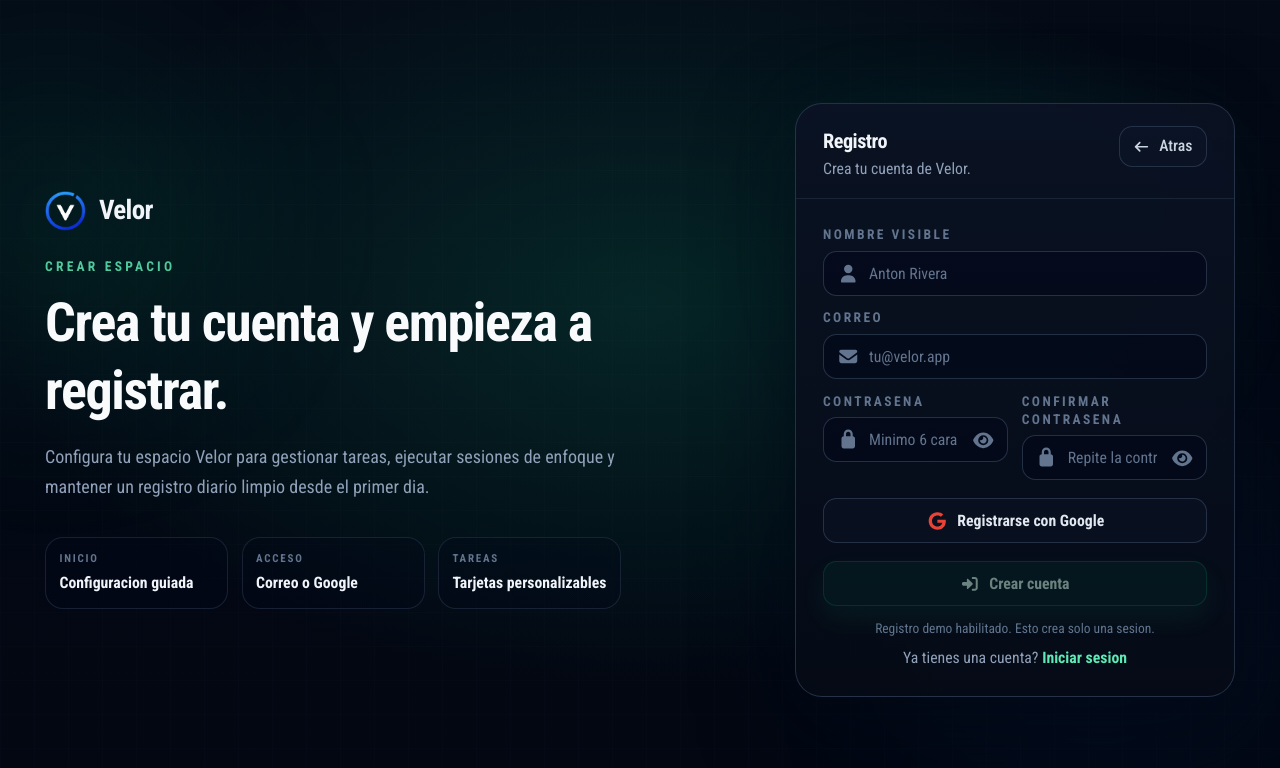
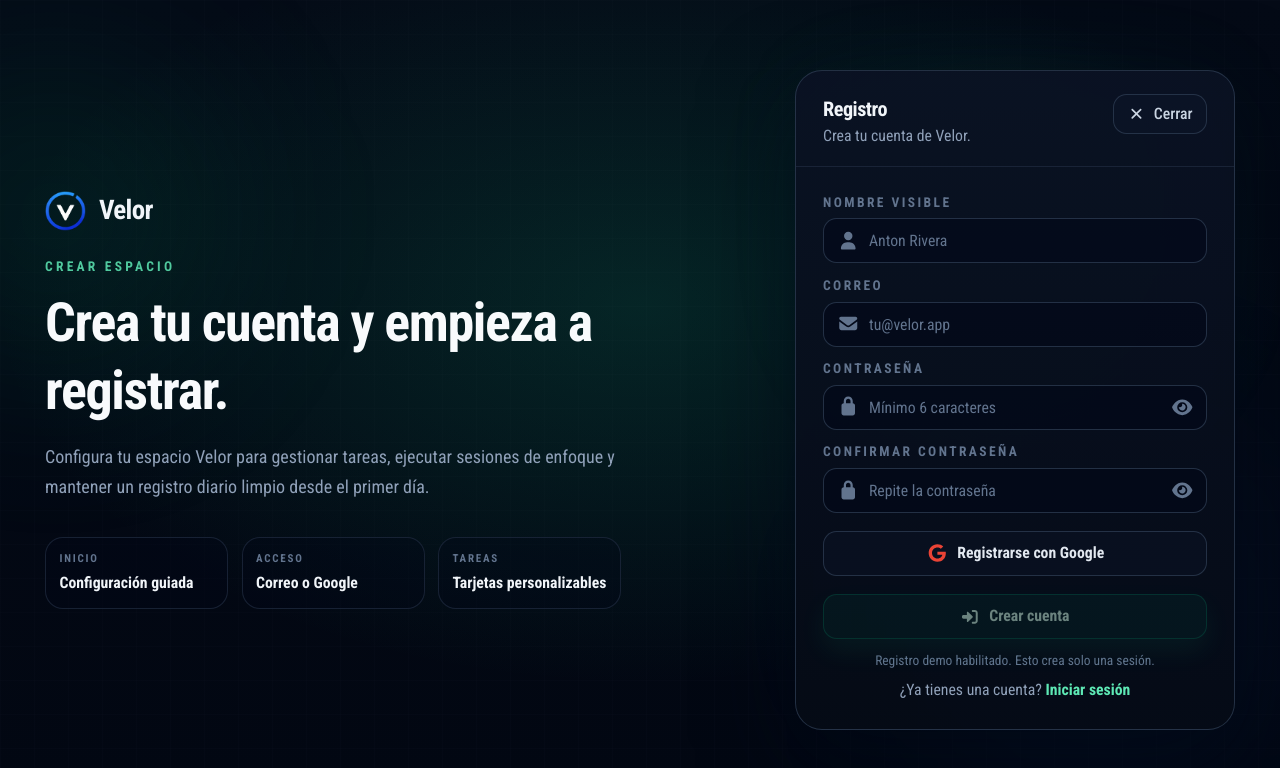
Before and after one commit to Jhoan2-cpu/Manage-time-v2, a React (Vite) app: page / in a window 1280 px wide. Both pictures are taken after a click on the button "Registrarse". Shown: the top 768 px of the page. Built offline with nearby package versions, Linux system fonts and the light colour scheme; no server answers.

Commit message:
fix(register-form): stack password fields and restore spanish accents in auth copy

```diff
--- a/src/App.tsx
+++ b/src/App.tsx
@@ -150,12 +150,7 @@
   }
 
   const route = resolveRoute(currentPath)
-  const handleGoBack = () => {
-    if (typeof window !== 'undefined' && window.history.length > 1) {
-      window.history.back()
-      return
-    }
-
+  const handleCloseAuthForm = () => {
     navigateTo('/')
     setCurrentPath('/')
   }
@@ -164,7 +159,7 @@
     if (route === 'register') {
       return (
         <RegisterPage
-          onGoBack={handleGoBack}
+          onClose={handleCloseAuthForm}
           onOpenLogin={() => {
             navigateTo('/login')
             setCurrentPath('/login')
@@ -177,7 +172,7 @@
     if (route === 'login') {
       return (
         <LoginPage
-          onGoBack={handleGoBack}
+          onClose={handleCloseAuthForm}
           onLogin={handleLogin}
           onLoginWithGoogle={handleGoogleAuth}
           onOpenRegister={() => {
--- a/src/features/auth/components/LoginPage.tsx
+++ b/src/features/auth/components/LoginPage.tsx
@@ -1,6 +1,6 @@
 import { FormEvent, useState, type ReactNode } from 'react'
 import { FontAwesomeIcon } from '@fortawesome/react-fontawesome'
-import { faArrowLeft, faEnvelope, faEye, faEyeSlash, faLock, faRightToBracket } from '@fortawesome/free-solid-svg-icons'
+import { faEnvelope, faEye, faEyeSlash, faLock, faRightToBracket, faXmark } from '@fortawesome/free-solid-svg-icons'
 import { faGoogle } from '@fortawesome/free-brands-svg-icons'
 import { useI18n } from '../../../i18n'
 
@@ -8,10 +8,10 @@
   onLogin: (payload: { email: string; password: string }) => void
   onLoginWithGoogle?: () => void
   onOpenRegister?: () => void
-  onGoBack?: () => void
+  onClose?: () => void
 }
 
-export function LoginPage({ onLogin, onLoginWithGoogle, onOpenRegister, onGoBack }: LoginPageProps) {
+export function LoginPage({ onLogin, onLoginWithGoogle, onOpenRegister, onClose }: LoginPageProps) {
   const { t } = useI18n()
   const [email, setEmail] = useState('')
   const [password, setPassword] = useState('')
@@ -89,11 +89,11 @@
                   <button
                     className="inline-flex h-9 items-center gap-2 rounded-xl border border-slate-700/70 bg-slate-900/35 px-3 text-sm font-medium text-slate-300 transition hover:border-slate-600 hover:bg-slate-800/60 hover:text-slate-100"
                     data-sfx-type="off"
-                    onClick={onGoBack}
+                    onClick={onClose}
                     type="button"
                   >
-                    <FontAwesomeIcon className="text-xs" icon={faArrowLeft} />
-                    {t('common.actions.back')}
+                    <FontAwesomeIcon className="text-xs" icon={faXmark} />
+                    {t('common.actions.close')}
                   </button>
                 </div>
               </div>
--- a/src/features/auth/components/RegisterPage.tsx
+++ b/src/features/auth/components/RegisterPage.tsx
@@ -1,13 +1,13 @@
 import { FormEvent, useState, type ReactNode } from 'react'
 import { FontAwesomeIcon } from '@fortawesome/react-fontawesome'
 import {
-  faArrowLeft,
   faEnvelope,
   faEye,
   faEyeSlash,
   faLock,
   faRightToBracket,
   faUser,
+  faXmark,
 } from '@fortawesome/free-solid-svg-icons'
 import { faGoogle } from '@fortawesome/free-brands-svg-icons'
 import { useI18n } from '../../../i18n'
@@ -16,10 +16,10 @@
   onRegister: (payload: { displayName: string; email: string; password: string }) => void
   onRegisterWithGoogle?: () => void
   onOpenLogin?: () => void
-  onGoBack?: () => void
+  onClose?: () => void
 }
 
-export function RegisterPage({ onRegister, onRegisterWithGoogle, onOpenLogin, onGoBack }: RegisterPageProps) {
+export function RegisterPage({ onRegister, onRegisterWithGoogle, onOpenLogin, onClose }: RegisterPageProps) {
   const { t } = useI18n()
   const [displayName, setDisplayName] = useState('')
   const [email, setEmail] = useState('')
@@ -112,11 +112,11 @@
                   <button
                     className="inline-flex h-9 items-center gap-2 rounded-xl border border-slate-700/70 bg-slate-900/35 px-3 text-sm font-medium text-slate-300 transition hover:border-slate-600 hover:bg-slate-800/60 hover:text-slate-100"
                     data-sfx-type="off"
-                    onClick={onGoBack}
+                    onClick={onClose}
                     type="button"
                   >
-                    <FontAwesomeIcon className="text-xs" icon={faArrowLeft} />
-                    {t('common.actions.back')}
+                    <FontAwesomeIcon className="text-xs" icon={faXmark} />
+                    {t('common.actions.close')}
                   </button>
                 </div>
               </div>
@@ -155,7 +155,7 @@
                     </div>
                   </FieldLabel>
 
-                  <div className="grid gap-3 sm:grid-cols-2">
+                  <div className="grid gap-3">
                     <FieldLabel label={t('auth.register.fieldPassword')}>
                       <PasswordInput
                         onChange={setPassword}
--- a/src/features/home/components/HomePage.tsx
+++ b/src/features/home/components/HomePage.tsx
@@ -228,7 +228,7 @@
   return (
     <div className="rounded-2xl border border-slate-800/80 bg-slate-950/25 p-2.5 sm:p-3">
       <div className="flex items-center gap-2">
-        <span className="grid h-8 w-8 place-items-center rounded-lg border border-slate-700/70 bg-slate-900/40 text-[13px] text-slate-300">
+        <span className="grid h-8 w-8 place-items-center rounded-lg  bg-slate-900/40 text-[13px] text-slate-300">
           <FontAwesomeIcon icon={icon} />
         </span>
         <div className="min-w-0">
--- a/src/i18n/messages.ts
+++ b/src/i18n/messages.ts
@@ -5,8 +5,9 @@
         focusWorkspace: 'Espacio de enfoque',
       },
       actions: {
-        back: 'Atras',
-        logIn: 'Iniciar sesion',
+        back: 'Atrás',
+        close: 'Cerrar',
+        logIn: 'Iniciar sesión',
         register: 'Registrarse',
       },
       languageNames: {
@@ -39,49 +40,49 @@
       login: {
         welcomeBackFallback: 'Bienvenido de nuevo',
         errors: {
-          missingFields: 'Ingresa tu correo y contrasena.',
-          invalidEmail: 'Ingresa un correo valido.',
+          missingFields: 'Ingresa tu correo y contraseña.',
+          invalidEmail: 'Ingresa un correo válido.',
         },
         heroEyebrow: 'Espacio de enfoque',
-        heroTitle: 'Inicia sesion para retomar tu flujo.',
+        heroTitle: 'Inicia sesión para retomar tu flujo.',
         heroDescription:
-          'Continua registrando sesiones de trabajo enfocadas, revisa tu registro diario y gestiona tareas dentro de tu espacio Velor.',
-        metricSessionModeLabel: 'Modo de sesion',
-        metricSessionModeValue: 'Temporizador + Cronometro',
+          'Continúa registrando sesiones de trabajo enfocadas, revisa tu registro diario y gestiona tareas dentro de tu espacio Velor.',
+        metricSessionModeLabel: 'Modo de sesión',
+        metricSessionModeValue: 'Temporizador + Cronómetro',
         metricDailyLogLabel: 'Tareas',
         metricDailyLogValue: 'Tarjetas personalizables',
         metricWorkspaceLabel: 'Registro diario',
         metricWorkspaceValue: 'Seguimiento claro por bloques',
-        cardTitle: 'Iniciar sesion',
+        cardTitle: 'Iniciar sesión',
         cardSubtitle: 'Accede a tu espacio de enfoque.',
         workspaceLabel: 'Espacio de trabajo',
         workspaceSubtitle: 'Espacio personal de Velor',
         fieldEmail: 'Correo',
-        fieldPassword: 'Contrasena',
+        fieldPassword: 'Contraseña',
         emailPlaceholder: 'tu@velor.app',
-        passwordPlaceholder: 'Ingresa tu contrasena',
-        showPassword: 'Mostrar contrasena',
-        hidePassword: 'Ocultar contrasena',
+        passwordPlaceholder: 'Ingresa tu contraseña',
+        showPassword: 'Mostrar contraseña',
+        hidePassword: 'Ocultar contraseña',
         continueWithGoogle: 'Continuar con Google',
         enterVelor: 'Entrar a Velor',
-        demoNotice: 'Demo habilitada. Cualquier correo y contrasena validos abriran el dashboard.',
-        needAccount: 'Necesitas una cuenta?',
+        demoNotice: 'Demo habilitada. Cualquier correo y contraseña válidos abrirán el dashboard.',
+        needAccount: '¿Necesitas una cuenta?',
         createOne: 'Crear una',
       },
       register: {
         newWorkspaceFallback: 'Nuevo espacio',
         errors: {
           missingFields: 'Completa todos los campos obligatorios.',
-          invalidEmail: 'Ingresa un correo valido.',
-          shortPassword: 'La contrasena debe tener al menos 6 caracteres.',
-          passwordMismatch: 'Las contrasenas no coinciden.',
+          invalidEmail: 'Ingresa un correo válido.',
+          shortPassword: 'La contraseña debe tener al menos 6 caracteres.',
+          passwordMismatch: 'Las contraseñas no coinciden.',
         },
         heroEyebrow: 'Crear espacio',
         heroTitle: 'Crea tu cuenta y empieza a registrar.',
         heroDescription:
-          'Configura tu espacio Velor para gestionar tareas, ejecutar sesiones de enfoque y mantener un registro diario limpio desde el primer dia.',
+          'Configura tu espacio Velor para gestionar tareas, ejecutar sesiones de enfoque y mantener un registro diario limpio desde el primer día.',
         metricOnboardingLabel: 'Inicio',
-        metricOnboardingValue: 'Configuracion guiada',
+        metricOnboardingValue: 'Configuración guiada',
         metricSignInLabel: 'Acceso',
         metricSignInValue: 'Correo o Google',
         metricWorkspaceLabel: 'Tareas',
@@ -92,19 +93,19 @@
         workspaceSubtitle: 'Espacio personal de Velor',
         fieldDisplayName: 'Nombre visible',
         fieldEmail: 'Correo',
-        fieldPassword: 'Contrasena',
-        fieldConfirmPassword: 'Confirmar contrasena',
+        fieldPassword: 'Contraseña',
+        fieldConfirmPassword: 'Confirmar contraseña',
         displayNamePlaceholder: 'Anton Rivera',
         emailPlaceholder: 'tu@velor.app',
-        passwordPlaceholder: 'Minimo 6 caracteres',
-        confirmPasswordPlaceholder: 'Repite la contrasena',
-        showPassword: 'Mostrar contrasena',
-        hidePassword: 'Ocultar contrasena',
+        passwordPlaceholder: 'Mínimo 6 caracteres',
+        confirmPasswordPlaceholder: 'Repite la contraseña',
+        showPassword: 'Mostrar contraseña',
+        hidePassword: 'Ocultar contraseña',
         signUpWithGoogle: 'Registrarse con Google',
         createAccount: 'Crear cuenta',
-        demoNotice: 'Registro demo habilitado. Esto crea solo una sesion.',
-        alreadyHaveAccount: 'Ya tienes una cuenta?',
-        logIn: 'Iniciar sesion',
+        demoNotice: 'Registro demo habilitado. Esto crea solo una sesión.',
+        alreadyHaveAccount: '¿Ya tienes una cuenta?',
+        logIn: 'Iniciar sesión',
       },
     },
     settings: {
@@ -152,6 +153,7 @@
       },
       actions: {
         back: 'Back',
+        close: 'Close',
         logIn: 'Log In',
         register: 'Register',
       },
```
